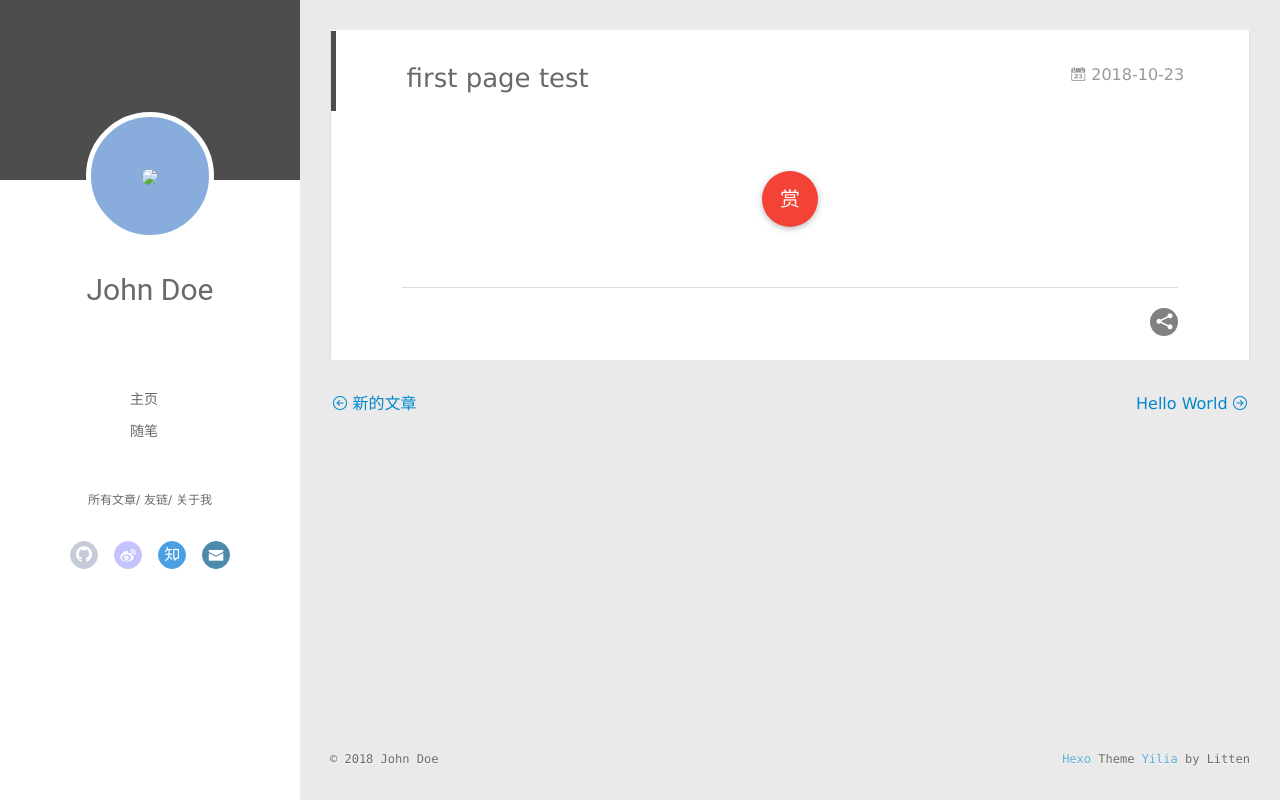
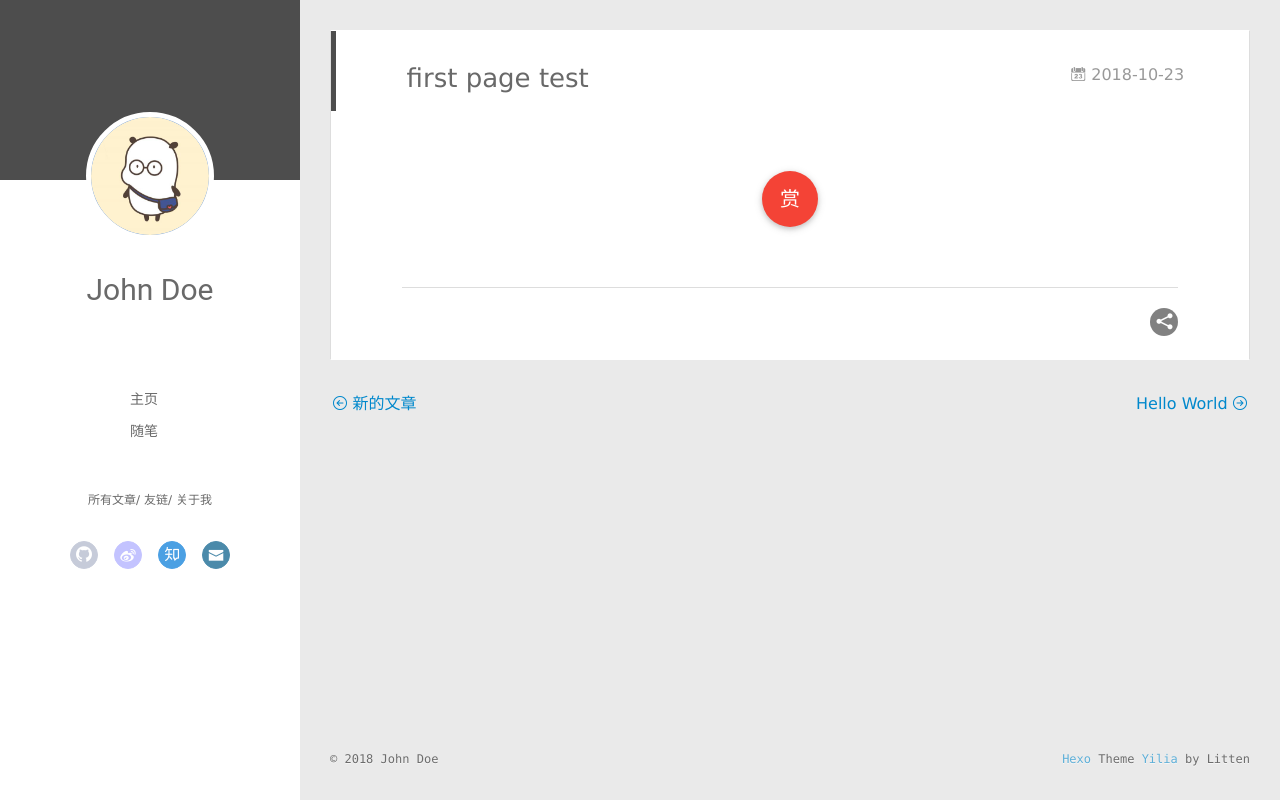
Before and after one commit to itellu/itellu.github.io, a plain HTML site: page 2018/10/23/first-page-test/index.html in a window 1280 px wide. Drawn offline with Linux system fonts and the light colour scheme; no server answers.

Commit message:
Site updated: 2018-10-24 09:49:51

```diff
--- a/2018/10/23/first-page-test/index.html
+++ b/2018/10/23/first-page-test/index.html
@@ -44,7 +44,7 @@
 <div class="intrude-less">
 	<header id="header" class="inner">
 		<a href="/" class="profilepic">
-			<img src="/source/img/1.jpg" class="js-avatar">
+			<img src="/img/1.jpg" class="js-avatar">
 		</a>
 		<hgroup>
 		  <h1 class="header-author"><a href="/">John Doe</a></h1>
@@ -102,7 +102,7 @@
 	<div class="intrude-less">
 		<header id="header" class="inner">
 			<div class="profilepic">
-				<img src="/source/img/1.jpg" class="js-avatar">
+				<img src="/img/1.jpg" class="js-avatar">
 			</div>
 			<hgroup>
 			  <h1 class="header-author js-header-author">John Doe</h1>
```
Also changed, not shown: 2018/10/23/hello-world/index.html (+2 -2 lines), 2018/10/23/新的文章/index.html (+2 -2 lines), archives/2018/10/index.html (+2 -2 lines), archives/2018/index.html (+2 -2 lines), archives/index.html (+2 -2 lines), index.html (+2 -2 lines).
